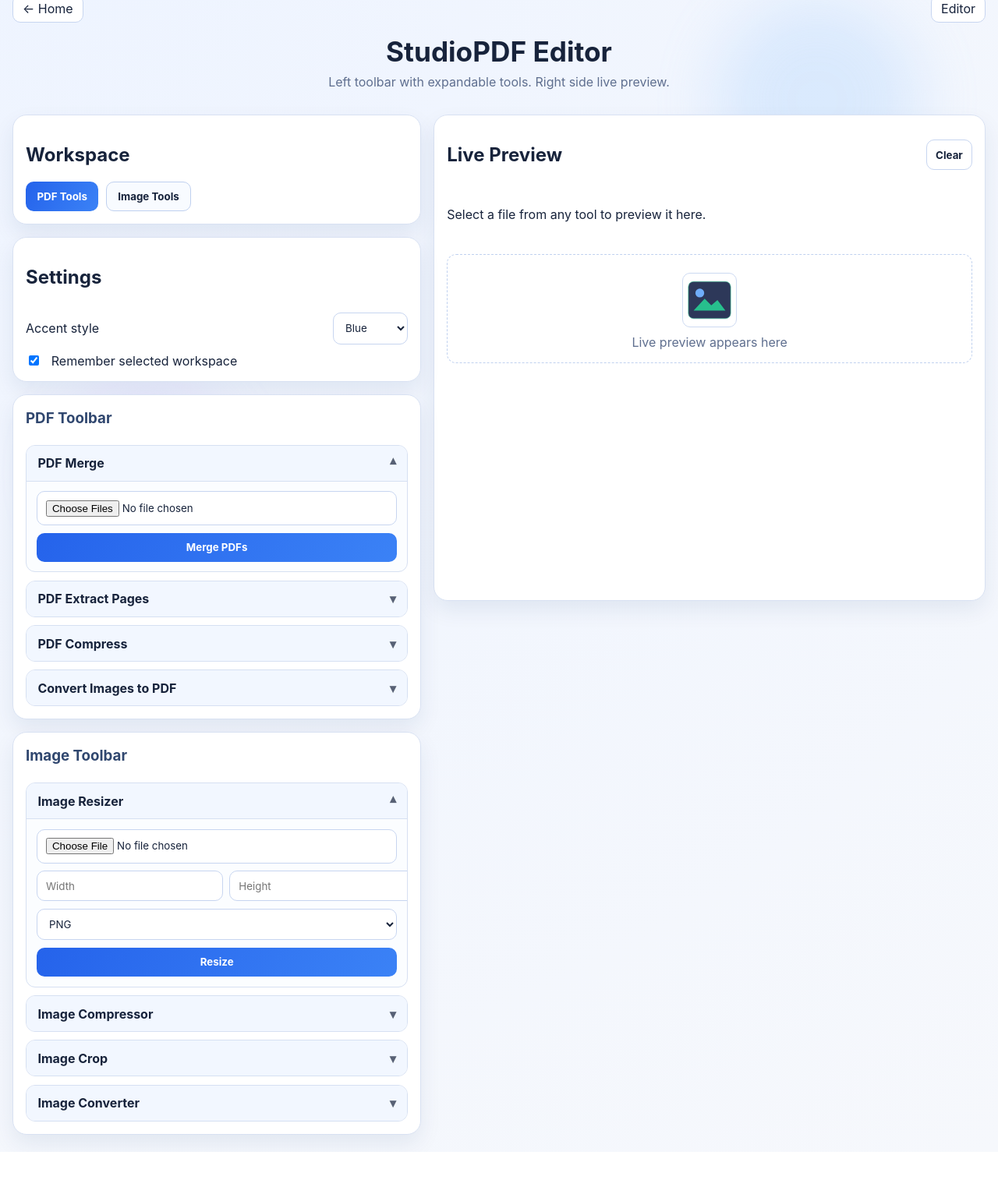
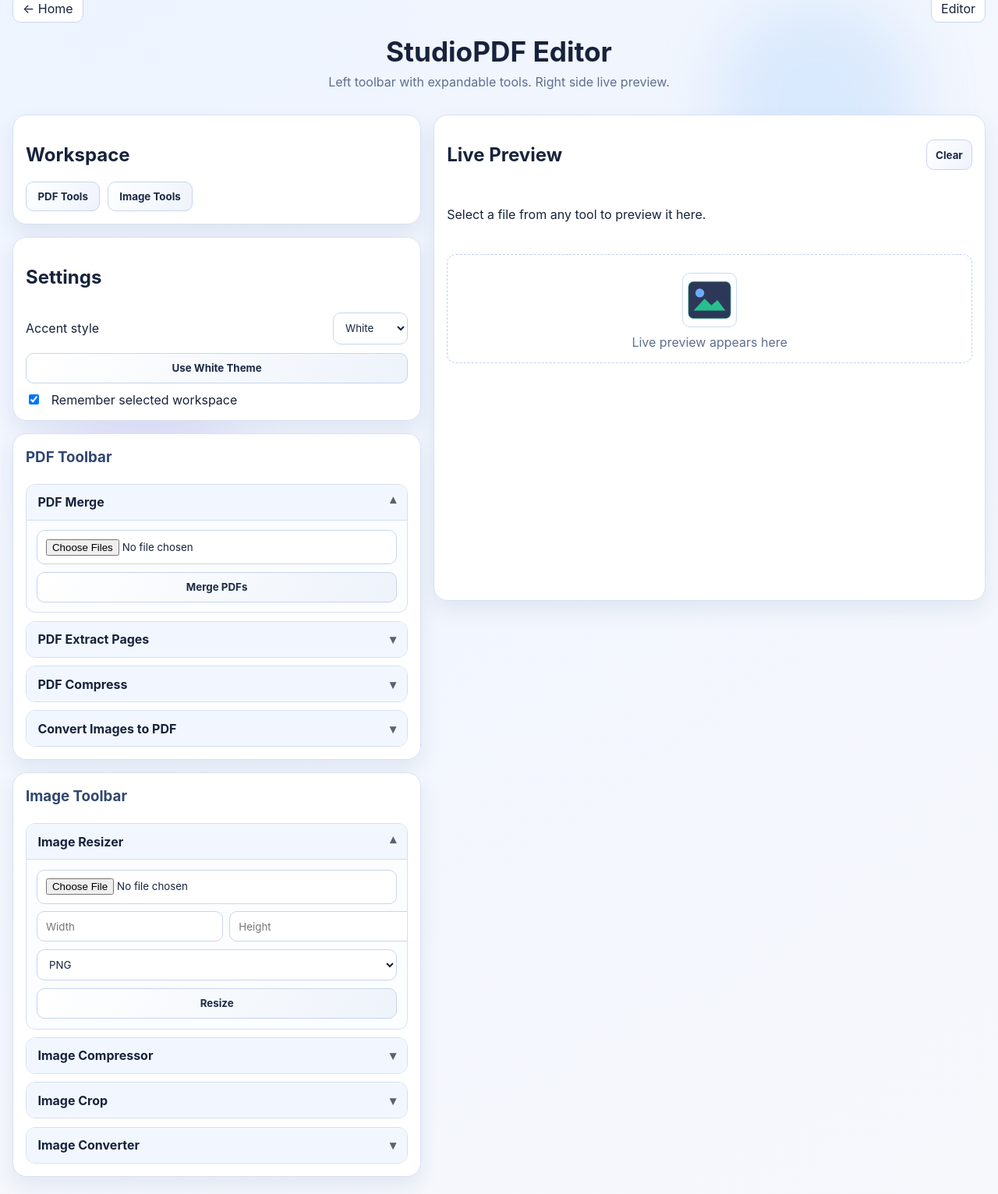
Before and after one commit to akhileshpawar0703-dev/pdf, a Flask app: page /editor in a window 1280 px wide. Shown: the part 39-1571 px from the top of the page at 78% size. Before the commit the page ends 1517 px from the top, so only its background shows below. Run offline with Flask 3, Linux system fonts and the light colour scheme; some libraries are stand-ins or nearby versions.

Commit message:
Add explicit white-theme button and white accent option

```diff
--- a/static/app.js
+++ b/static/app.js
@@ -12,6 +12,7 @@ const clearPreviewBtn = document.getElementById('clear-preview');
 
 const accentStyle = document.getElementById('accent-style');
 const rememberWorkspace = document.getElementById('remember-workspace');
+const whiteThemeBtn = document.getElementById('white-theme-btn');
 
 function setMode(mode, save = true) {
   const pdfMode = mode === 'pdf';
@@ -100,10 +101,16 @@ function resetAccordionForMode(mode) {
 }
 
 function applyAccent(theme) {
-  document.body.classList.remove('theme-violet', 'theme-emerald');
+  document.body.classList.remove('theme-violet', 'theme-emerald', 'theme-white');
   if (theme === 'violet') document.body.classList.add('theme-violet');
   if (theme === 'emerald') document.body.classList.add('theme-emerald');
+  if (theme === 'white') document.body.classList.add('theme-white');
   localStorage.setItem('studiopdf.accent', theme);
+}
+
+function enableWhiteTheme() {
+  accentStyle.value = 'white';
+  applyAccent('white');
 }
 
 async function submitForm(form) {
@@ -152,6 +159,8 @@ document.querySelectorAll('form[data-endpoint]').forEach((form) => {
 
 clearPreviewBtn.addEventListener('click', clearPreview);
 accentStyle.addEventListener('change', () => applyAccent(accentStyle.value));
+if (whiteThemeBtn) whiteThemeBtn.addEventListener('click', enableWhiteTheme);
+
 rememberWorkspace.addEventListener('change', () => {
   if (!rememberWorkspace.checked) localStorage.removeItem('studiopdf.mode');
 });
@@ -159,7 +168,7 @@ rememberWorkspace.addEventListener('change', () => {
 initAccordion(pdfWorkspace);
 initAccordion(imageWorkspace);
 
-const savedTheme = localStorage.getItem('studiopdf.accent') || 'blue';
+const savedTheme = localStorage.getItem('studiopdf.accent') || 'white';
 accentStyle.value = savedTheme;
 applyAccent(savedTheme);
 
--- a/static/styles.css
+++ b/static/styles.css
@@ -53,6 +53,16 @@ button:hover { filter:brightness(1.04); transform: translateY(-1px); }
 
 .preview-placeholder { display:flex; flex-direction:column; align-items:center; justify-content:center; gap:.55rem; border:1px dashed #c0d1ef; border-radius:12px; padding:1rem; color:var(--muted); margin-top:.55rem; }
 .preview-placeholder img { width:70px; height:70px; opacity:.9; }
+
+body.theme-white { --accent-a:#ffffff; --accent-b:#f3f6fb; }
+body.theme-white button,
+body.theme-white .mode-btn.active,
+body.theme-white .cta {
+  color:#1c2a45;
+  border:1px solid #c7d5f0;
+  background:linear-gradient(120deg,#ffffff,#eef3fb);
+}
+
 body.theme-violet { --accent-a:#7c3aed; --accent-b:#8b5cf6; }
 body.theme-emerald { --accent-a:#059669; --accent-b:#10b981; }
 
--- a/templates/editor.html
+++ b/templates/editor.html
@@ -30,11 +30,13 @@
         <label class="setting-row">
           <span>Accent style</span>
           <select id="accent-style">
+            <option value="white">White</option>
             <option value="blue">Blue</option>
             <option value="violet">Violet</option>
             <option value="emerald">Emerald</option>
           </select>
         </label>
+        <button id="white-theme-btn" type="button" class="ghost">Use White Theme</button>
         <label class="setting-row inline">
           <input type="checkbox" id="remember-workspace" checked />
           <span>Remember selected workspace</span>
```
Also changed, not shown: README.md.
